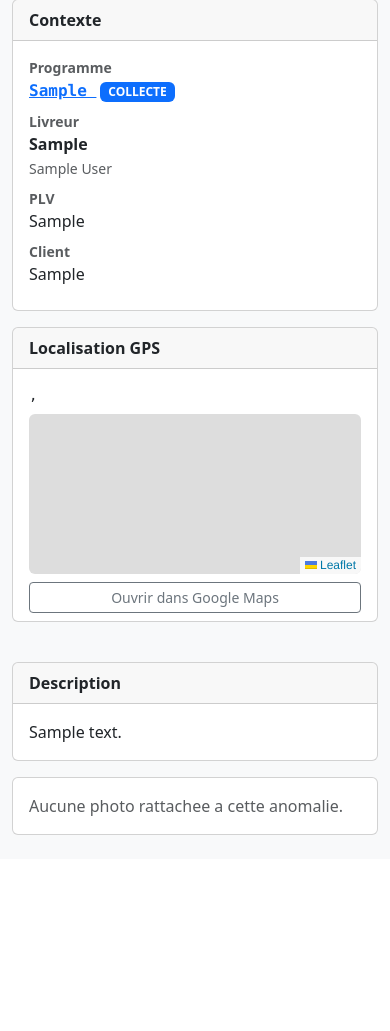
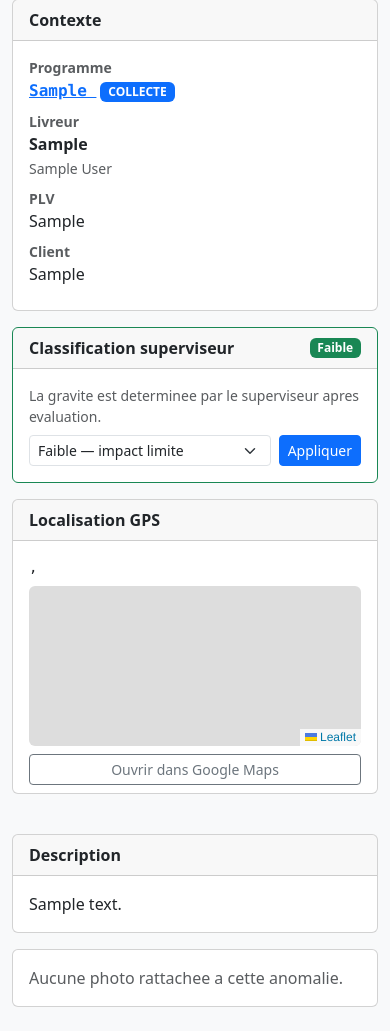
Before and after one commit to SILGA-90/sodigaz-poc-distribution, a Django app: page /supervision/anomalies/1/ in a window 390 px wide. Shown: the part 216-1247 px from the top of the page. Before the commit the page ends 1051 px from the top, so only its background shows below. Run offline with Django 5.2, Linux system fonts and the light colour scheme; a user stored in the database is signed in; tables that the repository leaves empty hold one stand-in row (values such as "Sample post"); data that the repository does not hold is empty; parts of the project's set-up code (start-up, migrations or seed data) failed here and were passed over.

Commit message:
Mobile — 3 fichiers
anomalieRepository.ts : gravite retiré de AnomalieSaisie, hardcodé à 'MOYENNE' dans l'INSERT avec un commentaire explicatif. Le sync service continue d'envoyer la valeur stockée — rien à changer dans syncService.ts.
AnomalieScreen.tsx : la constante GRAVITES, le state gravite, et la section JSX "Gravite" sont supprimés. L'écran ne pose plus la question au livreur.
MesAnomaliesScreen.tsx : le badge coloré par gravité est remplacé par un badge neutre gris "A classer" — indique au livreur que son signalement est en attente d'évaluation, sans lui montrer une valeur qu'il n'a pas fixée.
Supervision — 3 fichiers

views.py : nouvelle vue changer_gravite_anomalie — POST sur gravite ∈ {FAIBLE, MOYENNE, ELEVEE}, redirect vers la page d'origine via HTTP_REFERER.
urls.py : URL /anomalies/<id>/gravite/.
anomalie_detail.html : panneau "Classification superviseur" dans la colonne gauche — select FAIBLE / Moyenne / ELEVEE + bouton "Appliquer". La bordure de la card change de couleur selon la gravité courante (rouge si ELEVEE, vert si FAIBLE, orange si MOYENNE).
anomalies_list.html : une anomalie OUVERTE dont la gravité n'a pas encore été ajustée affiche "A classer" en gris au lieu de "Moyenne" — signal visuel que le superviseur doit agir. Une fois classée (FAIBLE ou reclassée ELEVEE), le badge correspondant apparaît.

```diff
--- a/mobile/src/db/repositories/anomalieRepository.ts
+++ b/mobile/src/db/repositories/anomalieRepository.ts
@@ -10,7 +10,6 @@
   programme_uuid: string;
   plv_id: number | null;
   type_anomalie: string;
-  gravite: 'FAIBLE' | 'MOYENNE' | 'ELEVEE';
   description: string;
   latitude: number | null;
   longitude: number | null;
@@ -20,13 +19,14 @@
   const db = await getDatabase();
   const uuid = Crypto.randomUUID();
   const ts = Date.now();
+  // gravite = 'MOYENNE' par defaut ; le superviseur la reclassifie cote serveur.
   await db.runAsync(
     `INSERT INTO anomalie
      (uuid, programme_uuid, plv_id, type_anomalie, gravite, description, statut,
       date_heure, latitude, longitude, sync_status, last_modified, is_deleted)
-     VALUES (?, ?, ?, ?, ?, ?, 'OUVERTE', ?, ?, ?, 'PENDING', ?, 0);`,
+     VALUES (?, ?, ?, ?, 'MOYENNE', ?, 'OUVERTE', ?, ?, ?, 'PENDING', ?, 0);`,
     [
-      uuid, data.programme_uuid, data.plv_id, data.type_anomalie, data.gravite,
+      uuid, data.programme_uuid, data.plv_id, data.type_anomalie,
       data.description, new Date().toISOString(), data.latitude, data.longitude, ts,
     ],
   );
--- a/supervision/templates/supervision/anomalie_detail.html
+++ b/supervision/templates/supervision/anomalie_detail.html
@@ -63,6 +63,35 @@
                     <dd>{{ anomalie.plv.client.raison_sociale }}</dd>
                     {% endif %}
                 </dl>
+            </div>
+        </div>
+
+        {# ── Panneau de classification de la gravite ── #}
+        <div class="card mb-3 {% if anomalie.gravite == 'ELEVEE' %}border-danger{% elif anomalie.gravite == 'FAIBLE' %}border-success{% else %}border-warning{% endif %}">
+            <div class="card-header fw-semibold d-flex justify-content-between align-items-center">
+                <span>Classification superviseur</span>
+                {% if anomalie.gravite == "ELEVEE" %}
+                <span class="badge bg-danger">&#9888; Elevee</span>
+                {% elif anomalie.gravite == "FAIBLE" %}
+                <span class="badge bg-success">Faible</span>
+                {% else %}
+                <span class="badge bg-warning text-dark">Moyenne</span>
+                {% endif %}
+            </div>
+            <div class="card-body">
+                <p class="text-muted small mb-2">
+                    La gravite est determinee par le superviseur apres evaluation.
+                </p>
+                <form method="post" action="{% url 'supervision:anomalie-gravite' anomalie.id %}"
+                      class="d-flex gap-2">
+                    {% csrf_token %}
+                    <select name="gravite" class="form-select form-select-sm">
+                        <option value="FAIBLE"  {% if anomalie.gravite == "FAIBLE"  %}selected{% endif %}>Faible — impact limite</option>
+                        <option value="MOYENNE" {% if anomalie.gravite == "MOYENNE" %}selected{% endif %}>Moyenne — a surveiller</option>
+                        <option value="ELEVEE"  {% if anomalie.gravite == "ELEVEE"  %}selected{% endif %}>Elevee — action requise</option>
+                    </select>
+                    <button type="submit" class="btn btn-sm btn-primary text-nowrap">Appliquer</button>
+                </form>
             </div>
         </div>
 
--- a/supervision/urls.py
+++ b/supervision/urls.py
@@ -25,4 +25,5 @@
     path("anomalies/", views.anomalies_list, name="anomalies"),
     path("anomalies/<int:anomalie_id>/", views.anomalie_detail, name="anomalie-detail"),
     path("anomalies/<int:anomalie_id>/statut/", views.changer_statut_anomalie, name="anomalie-statut"),
+    path("anomalies/<int:anomalie_id>/gravite/", views.changer_gravite_anomalie, name="anomalie-gravite"),
 ]
--- a/supervision/views.py
+++ b/supervision/views.py
@@ -399,6 +399,19 @@
 
 
 @superviseur_required
+def changer_gravite_anomalie(request, anomalie_id):
+    """Reclassifie la gravite d'une anomalie (action superviseur uniquement)."""
+    if request.method == "POST":
+        nouvelle_gravite = request.POST.get("gravite", "")
+        if nouvelle_gravite in ("FAIBLE", "MOYENNE", "ELEVEE"):
+            Anomalie.objects.filter(id=anomalie_id, is_deleted=False).update(
+                gravite=nouvelle_gravite
+            )
+    referer = request.META.get("HTTP_REFERER")
+    return redirect(referer if referer else "supervision:anomalies")
+
+
+@superviseur_required
 def changer_statut_anomalie(request, anomalie_id):
     """Met à jour le statut d'une anomalie (action superviseur)."""
     if request.method == "POST":
```
Also changed, not shown: mobile/src/screens/AnomalieScreen.tsx (+2 -33 lines), mobile/src/screens/MesAnomaliesScreen.tsx (+7 -16 lines), supervision/templates/supervision/anomalies_list.html (+5 -3 lines).
